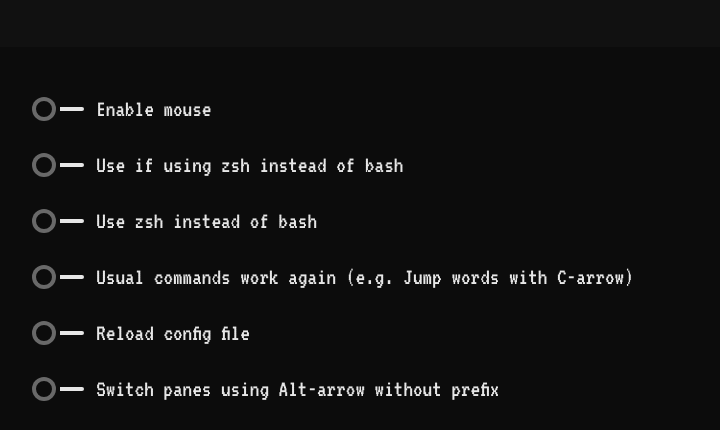
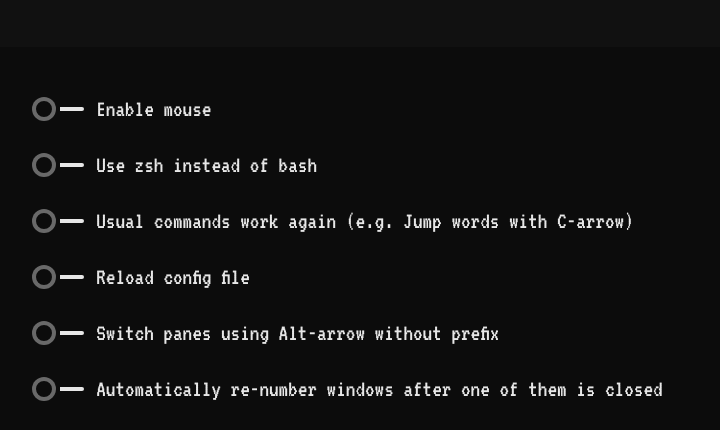
Before and after one commit to monuelo/our-lord-tmux, a plain HTML site: page index.html in a window 1280 px wide. Shown: the part 369-799 px from the top of the page, without its empty margins (187-907 px from the left). Drawn offline with Linux system fonts and the light colour scheme.

Commit message:
remove wrong option

```diff
--- a/index.html
+++ b/index.html
@@ -18,12 +18,6 @@
             <input type="checkbox">
             <div>
                 <span>Enable mouse </span>
-            </div>
-        </label>
-        <label class="switch">
-            <input type="checkbox">
-            <div>
-                <span>Use if using zsh instead of bash</span>
             </div>
         </label>
         <label class="switch">
```
